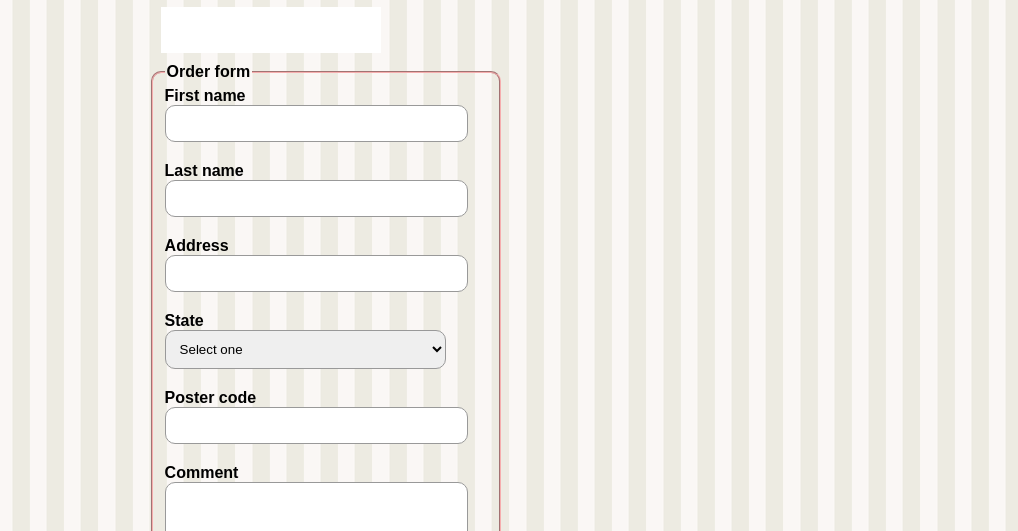
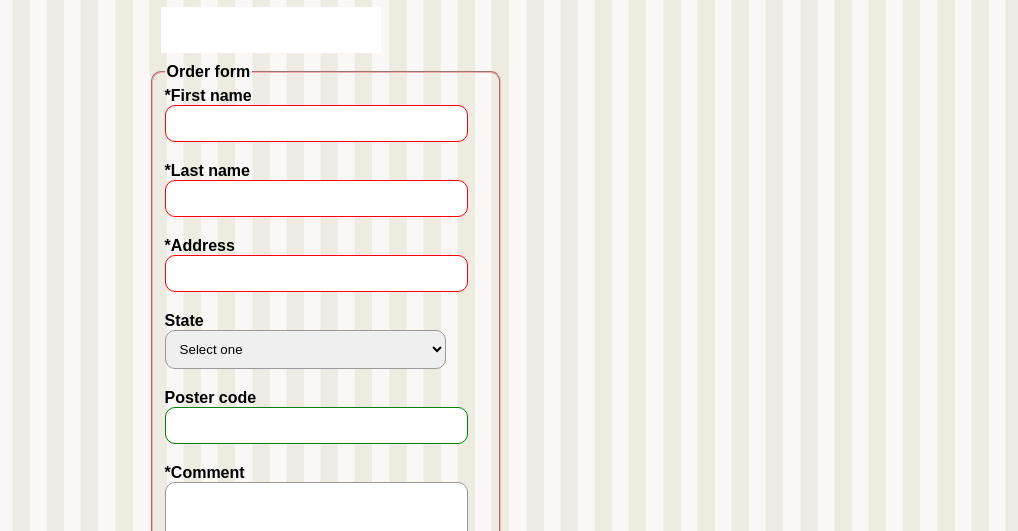
Before and after one commit to danifara3/Pie-Shop, a plain HTML site: page app/order.html in a window 1280 px wide. Shown: the part 111-642 px from the top of the page, 262-1280 px from the left. Drawn offline with Linux system fonts and the light colour scheme.

Commit message:
Validation

```diff
--- a/app/order.css
+++ b/app/order.css
@@ -51,6 +51,19 @@ legend {
 font-weight: bold;
 }
 
+input:valid{
+    border-color: green;
+
+}
+
+input:invalid{
+    border-color: red;
+}
+
+input:focus:invalid{
+    border-color: black;
+}
+
 
 @media only screen and (min-width: 768px){
 article{
--- a/app/order.html
+++ b/app/order.html
@@ -44,25 +44,26 @@
                     <legend>Order form</legend>
 
                     <div class="input-group">
-                        <div><label for="first-name">First name</label></div>
-                        <div><input type="text" name="first-name" id="first-name" /></div>
+                        <div><label for="first-name">*First name</label></div>
+
+                        <div><input minlength="2" tabindex="1" type="text" name="first-name" id="first-name" required /></div>
                     </div>
 
                     <div class="input-group">
-                        <div><label for="last-name">Last name</label></div>
-                        <div><input type="text" name="last-name" id="last-name" /></div>
+                        <div><label for="last-name">*Last name</label></div>
+                        <div><input  minlength="2" tabindex="2" type="text" name="last-name" id="last-name" required/></div>
                     </div>
 
                     <div class="input-group">
                         <!-- <div><label for="address">Address</label></div> -->
                         <!-- This also works -->
-                        <div><label>Address<input type="text" name="address" id="address" /></label></div>
+                        <div><label>*Address<input tabindex="3" type="text" name="address" id="address" required/></label></div>
                     </div>
 
                     <div class="input-group">
                         <div><label for="state">State</label></div>
                         <div>
-                            <select name="state" id="state">
+                            <select tabindex="5"  name="state" id="state">
                                 <option value="" selected>Select one</option>>
                                 <option value="Lagos">Lagos</option>
                                 <option value="Abuja">Abuja</option>
@@ -73,21 +74,21 @@
 
                     <div class="input-group">
                         <div><label for="poster-code">Poster code</label></div>
-                        <div><input type="text" name="poster-code" id="poster-code" /></div>
+                        <div><input minlength="6"  tabindex="6" type="text" name="poster-code" id="poster-code" /></div>
                     </div>
 
                     <div class="input-group">
-                        <div><label for="comment">Comment</label></div>
+                        <div><label for="comment">*Comment</label></div>
                         <div>
-                            <textarea name="comment" id="comment" cols="30" rows="10">
-                    </textarea>
+                            <textarea required minlength="3" tabindex="7" name="comment" id="comment" cols="30" rows="10" >
+                            </textarea>
                         </div>
                     </div>
 
                 </fieldset>
 
-                <input type="reset" value="Reset">
-                <input type="submit" value="Order">
+                <input tabindex="9" type="reset" value="Reset">
+                <input tabindex="8" type="submit" value="Order">
 
             </form>
 
```
